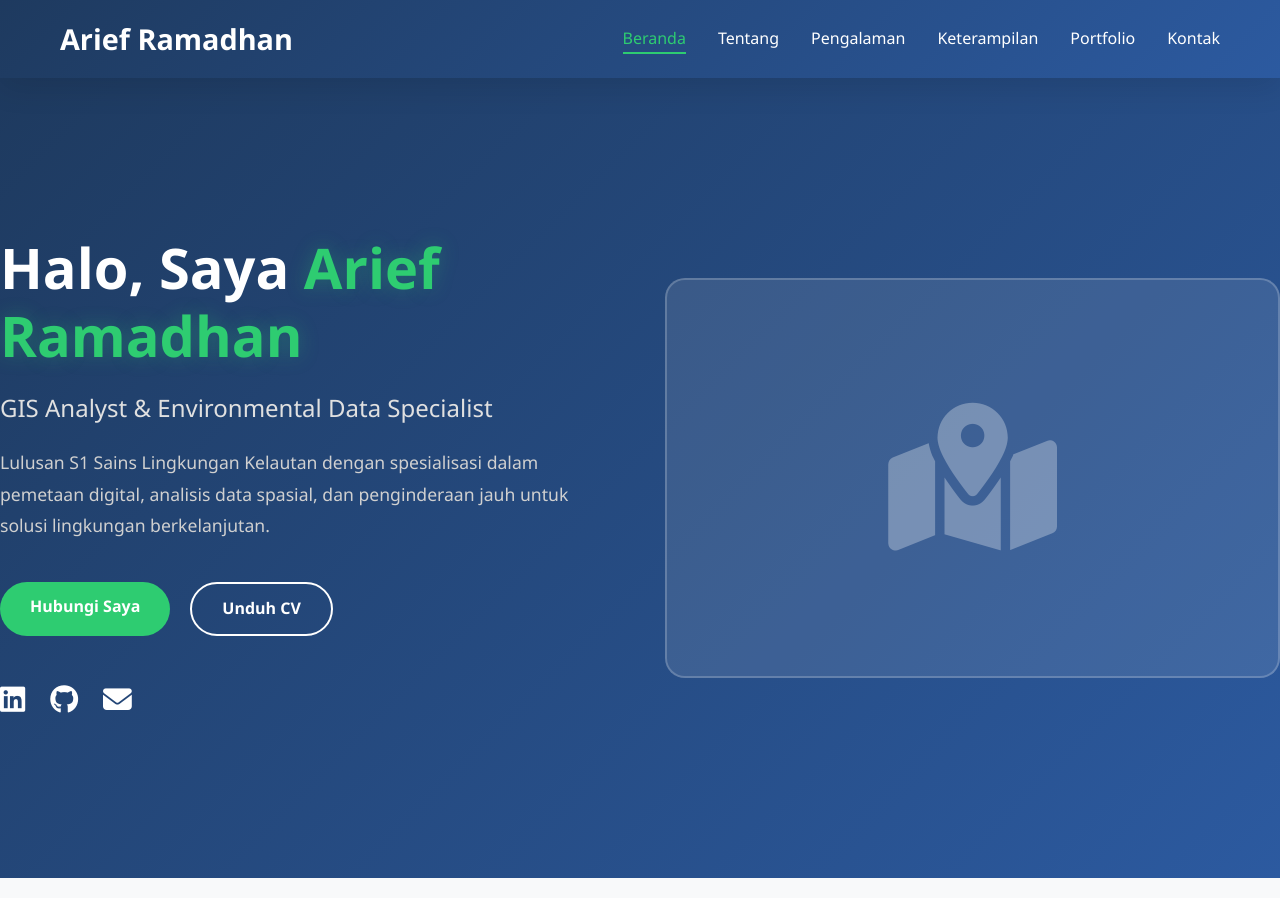
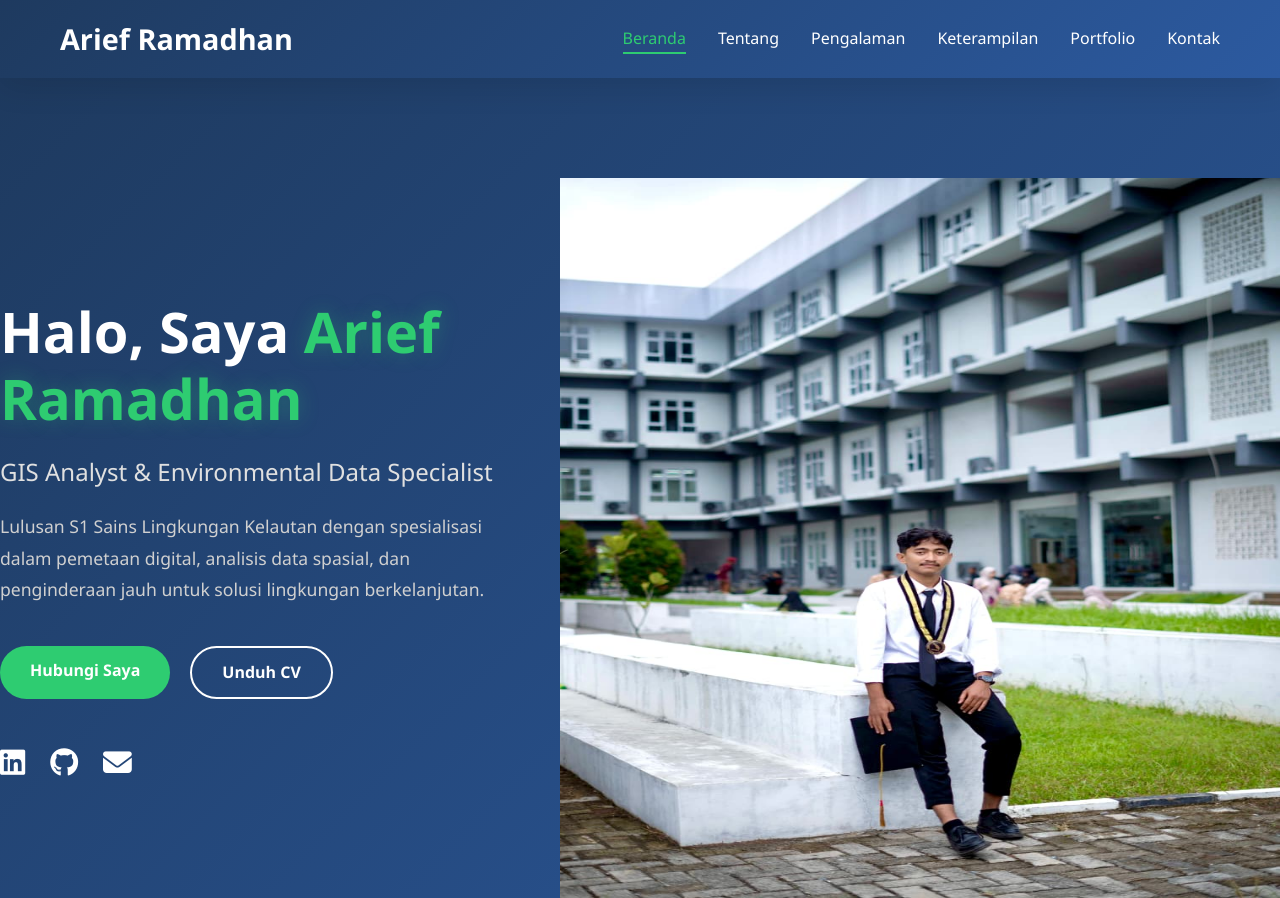
Before and after one commit to arief121440022/arief-gis-portfolio, a plain HTML site: page index.html in a window 1280 px wide. Shown: the top 898 px of the page. Drawn offline with Linux system fonts and the light colour scheme.

Commit message:
Use uploaded profile.jpeg as hero profile photo

```diff
--- a/index.html
+++ b/index.html
@@ -58,11 +58,19 @@
                     </a>
                 </div>
             </div>
-            <div class="hero-image">
-                <div class="image-placeholder">
-                    <i class="fas fa-map-location-dot"></i>
+            <figure class="hero-image profile-photo-card">
+                <div class="profile-photo-frame">
+                    <img
+                        class="profile-photo"
+                        src="profile.jpeg"
+                        alt="Foto profil Arief Ramadhan, GIS Analyst & Environmental Data Specialist"
+                        width="720"
+                        height="720"
+                        loading="lazy"
+                        decoding="async"
+                    >
                 </div>
-            </div>
+            </figure>
         </div>
     </section>
 
```
